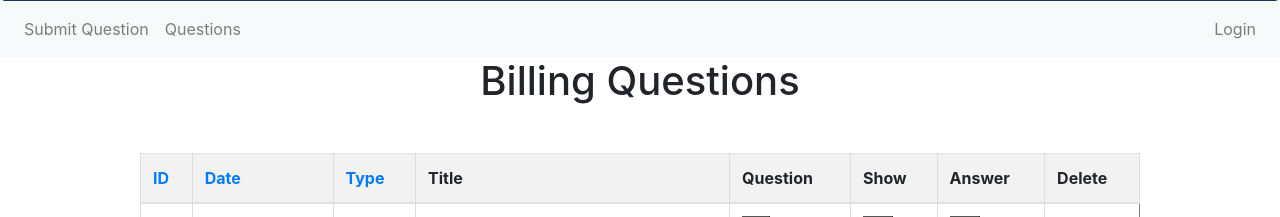
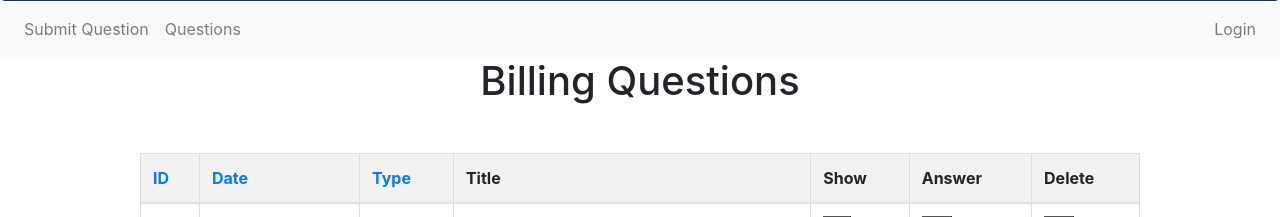
Before and after one commit to joshuabk/BillingQuery, a Django app: page /showUnanswered/ in a window 1280 px wide. Shown: the part 367-584 px from the top of the page. Run offline with Django 5.2, Linux system fonts and the light colour scheme; data comes from the database, SQL or seed files in the repository; both versions use the stored data as it was after the commit; some libraries are stand-ins or nearby versions.

Commit message:
bug fixes2

```diff
--- a/BillingQA/questions/templates/showUnanswered.html
+++ b/BillingQA/questions/templates/showUnanswered.html
@@ -75,7 +75,7 @@
 
 
 <table border = "1" class = "table ">
-    <thead><th><a href="?order_by=id">ID</a><th><a href="?order_by=Date">Date</a></th><th><a href="?order_by=Type">Type</a></th><th>Title</th><th>Question</th></th><th>Show</th><th>Answer</th><th>Delete</th></thead>
+    <thead><th><a href="?order_by=id">ID</a><th><a href="?order_by=Date">Date</a></th><th><a href="?order_by=Type">Type</a></th><th>Title</th><th>Show</th><th>Answer</th><th>Delete</th></thead>
 
 <tbody>
 {%for question in questions%}
```
Also changed, not shown: BillingQA/db.sqlite3.
